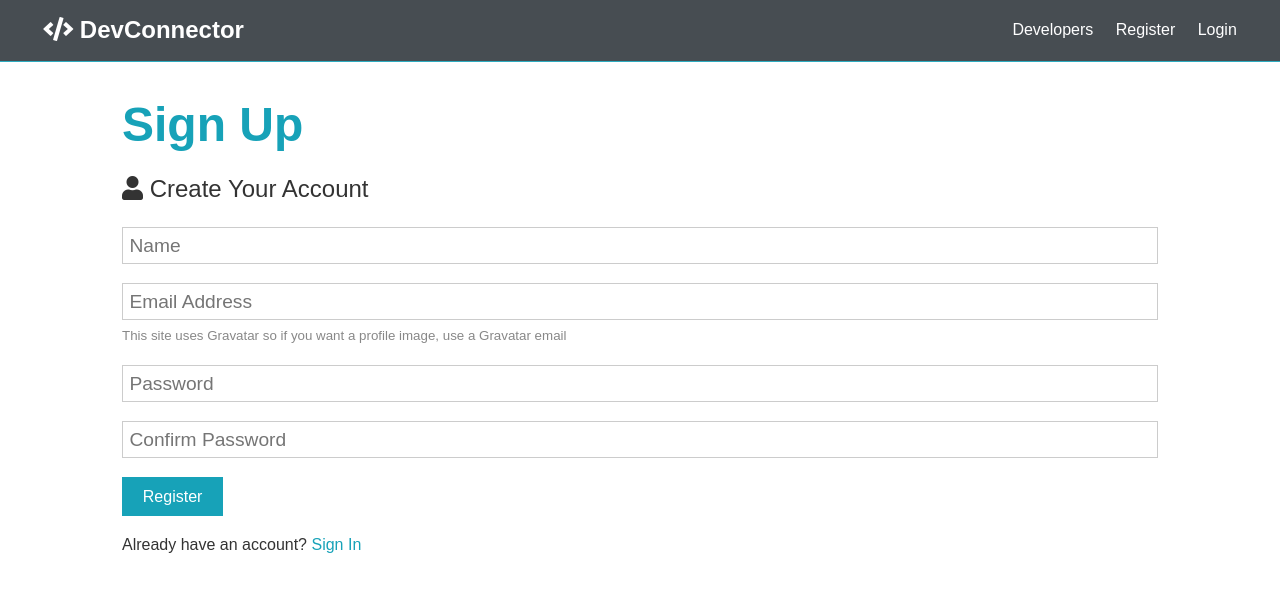
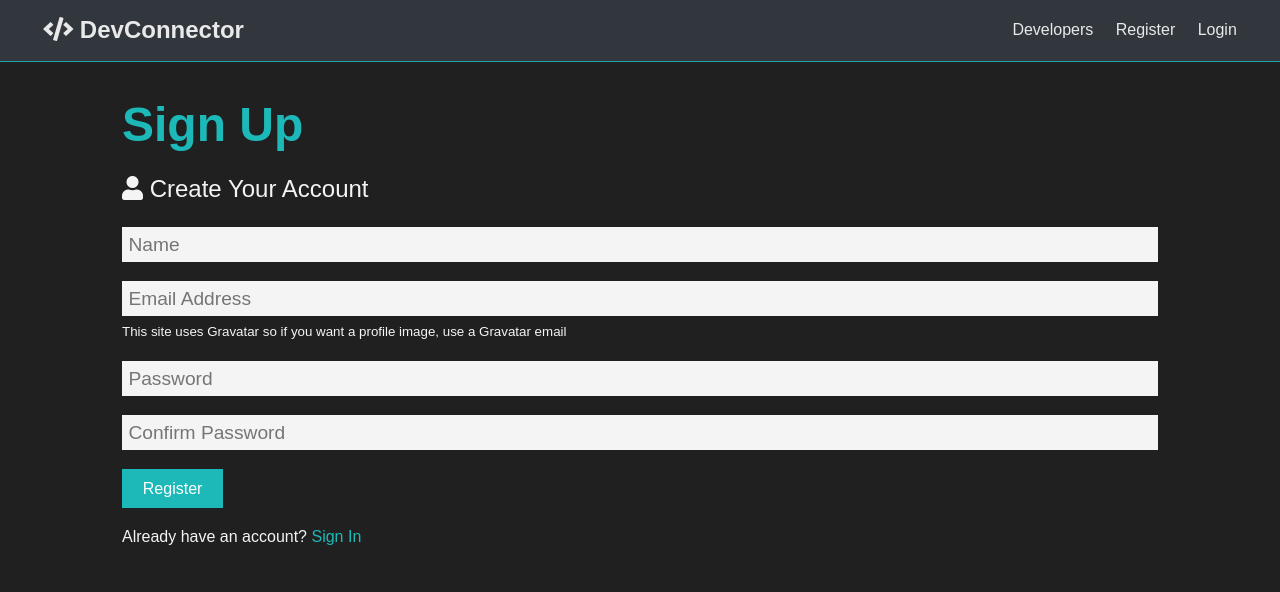
Before and after one commit to Kyrune/mern-stack-practice, a React (Create React App) app in the folder client/: page /register in a window 1280 px wide. Shown: the top 592 px of the page. Built offline with nearby package versions, Linux system fonts and the light colour scheme; no server answers.

Commit message:
Customize CSS colors

```diff
--- a/client/src/App.css
+++ b/client/src/App.css
@@ -1,9 +1,9 @@
 /* Global Styles */
 :root {
-  --primary-color: #17a2b8;
+  --primary-color: #1db9b9;
   --dark-color: #343a40;
   --light-color: #f4f4f4;
-  --danger-color: #dc3545;
+  --danger-color: #c75a64;
   --success-color: #28a745;
 }
 
@@ -17,8 +17,8 @@ body {
   font-family: "Raleway", sans-serif;
   font-size: 1rem;
   line-height: 1.6;
-  background-color: #fff;
-  color: #333;
+  background-color: rgb(32, 32, 32);
+  color: var(--light-color);
 }
 
 a {
@@ -129,7 +129,7 @@ img {
 .btn {
   display: inline-block;
   background: var(--light-color);
-  color: #333;
+  color: var(--dark-color);
   padding: 0.4rem 1.3rem;
   font-size: 1rem;
   border: none;
@@ -168,15 +168,23 @@ img {
 .bg-light,
 .badge-light,
 .alert-light {
-  background: var(--light-color);
+  background: #e6e6e6;
   color: #333;
 }
 
-.btn-dark,
 .bg-dark,
-.badge-dark,
 .alert-dark {
   background: var(--dark-color);
+  color: #fff;
+}
+
+.btn-dark {
+ background: #6b7783;
+ color: #fff;
+}
+
+.badge-dark {
+  background: #6b7783;
   color: #fff;
 }
 
@@ -242,7 +250,7 @@ img {
 .form .form-text {
   display: block;
   margin-top: 0.3rem;
-  color: #888;
+  color: var(--light-color);
 }
 
 .form input[type="text"],
@@ -255,7 +263,8 @@ img {
   width: 100%;
   padding: 0.4rem;
   font-size: 1.2rem;
-  border: 1px solid #ccc;
+  border: none;
+  background: var(--light-color);
 }
 
 .form input[type="submit"],
@@ -295,7 +304,8 @@ button {
 }
 
 .table th {
-  background: var(--light-color);
+  background: rgb(86, 95, 104);
+  color: var(--light-color);
 }
 
 /* Navbar */
```
